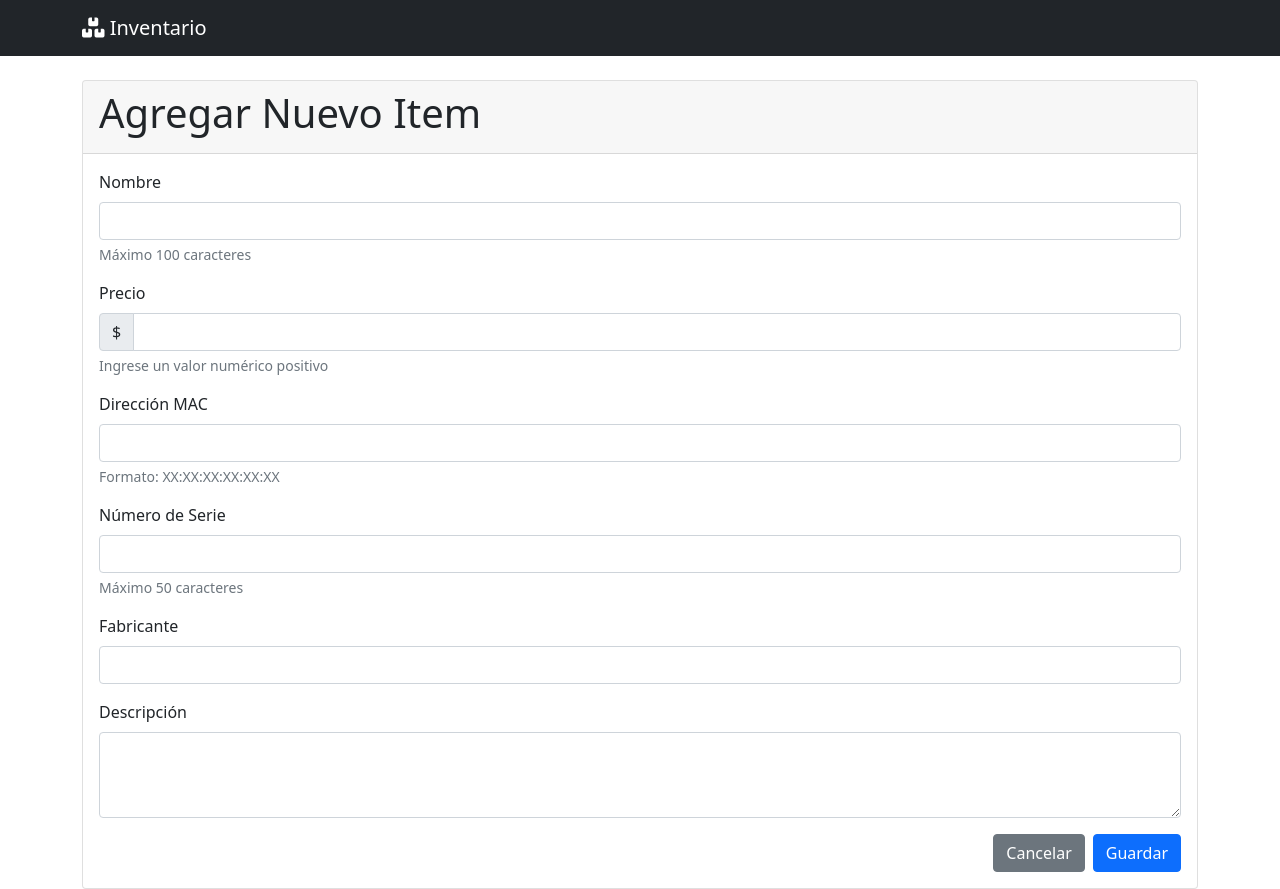
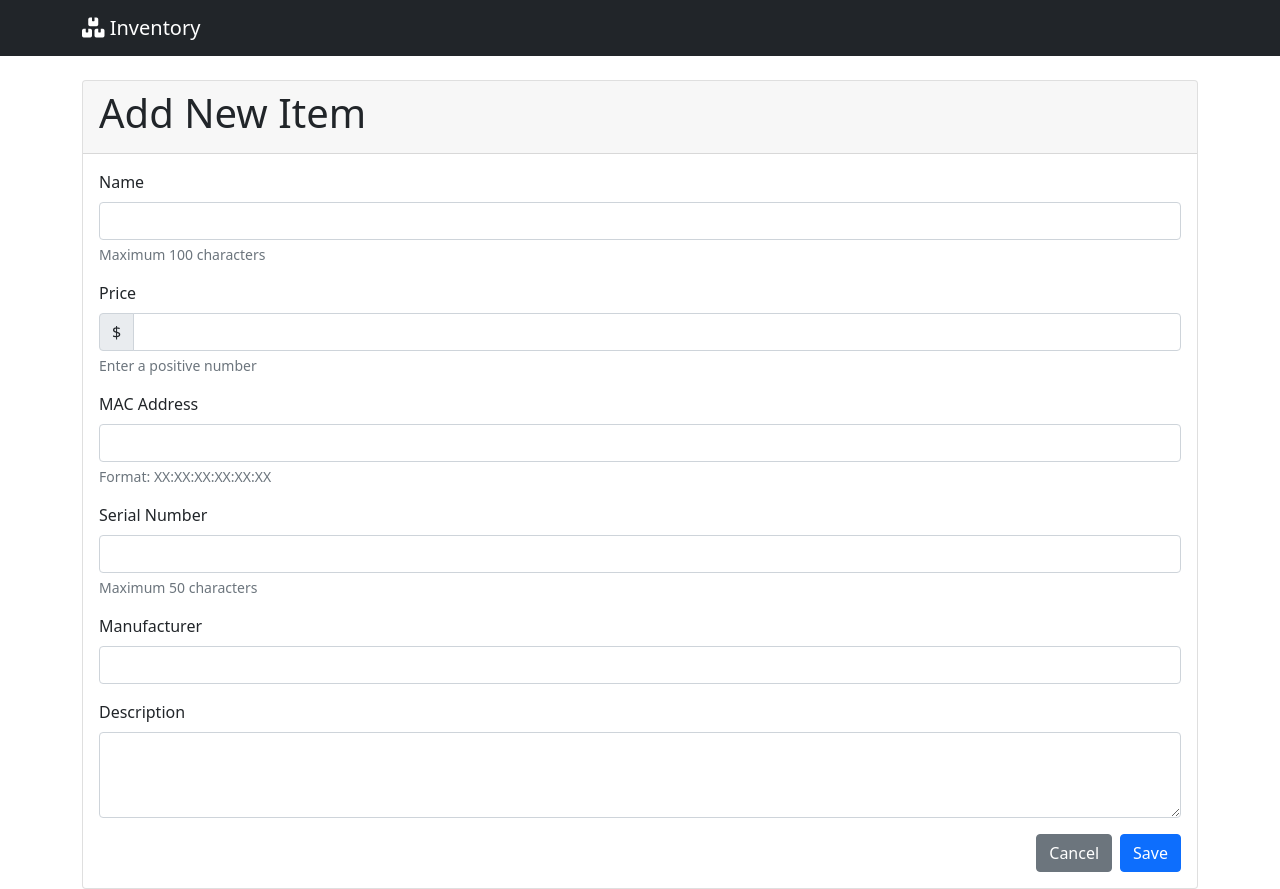
Before and after one commit to luisfelipedussan/flask-inventory-app, a Flask app: page /add in a window 1280 px wide. Run offline with Flask 2, Linux system fonts and the light colour scheme; some libraries are stand-ins or nearby versions.

Commit message:
English Version

```diff
--- a/app/routes/inventory.py
+++ b/app/routes/inventory.py
@@ -7,82 +7,107 @@ import re
 logger = logging.getLogger(__name__)
 
 def validate_mac_address(mac_address):
-    """Validar formato de dirección MAC"""
+    """
+    Validate MAC address format
+
+    Args:
+        mac_address (str): MAC address to validate
+
+    Returns:
+        bool: True if MAC address is valid, False otherwise
+    """
     pattern = r'^([0-9A-Fa-f]{2}[:-]){5}([0-9A-Fa-f]{2})$'
     return bool(re.match(pattern, mac_address))
 
 def validate_item(form_data):
-    """Validar todos los campos del formulario"""
+    """Validate form data for inventory item"""
     errors = []
 
-    # Validar nombre
+    # Validate name
     name = form_data.get('name', '').strip()
     if not name:
-        errors.append('El nombre es requerido')
+        errors.append('Name is required')
     elif len(name) > 100:
-        errors.append('El nombre no puede exceder 100 caracteres')
+        errors.append('Name cannot exceed 100 characters')
 
-    # Validar precio
+    # Validate price
     try:
         price = float(form_data.get('price', 0))
         if price <= 0:
-            errors.append('El precio debe ser mayor que 0')
+            errors.append('Price must be greater than 0')
     except (ValueError, TypeError):
-        errors.append('El precio debe ser un número válido (ejemplo: 99.99)')
+        errors.append('Price must be a valid number (example: 99.99)')
 
-    # Validar MAC address
+    # Validate MAC address
     mac_address = form_data.get('mac_address', '').strip()
     if not mac_address:
-        errors.append('La dirección MAC es requerida')
+        errors.append('MAC address is required')
     elif not validate_mac_address(mac_address):
-        errors.append('Formato de MAC inválido. Use el formato XX:XX:XX:XX:XX:XX')
+        errors.append('Invalid MAC format. Use format XX:XX:XX:XX:XX:XX')
 
-    # Validar número de serie
+    # Validate serial number
     serial = form_data.get('serial_number', '').strip()
     if not serial:
-        errors.append('El número de serie es requerido')
+        errors.append('Serial number is required')
     elif len(serial) > 50:
-        errors.append('El número de serie no puede exceder 50 caracteres')
+        errors.append('Serial number cannot exceed 50 characters')
 
-    # Validar fabricante
+    # Validate manufacturer
     manufacturer = form_data.get('manufacturer', '').strip()
     if not manufacturer:
-        errors.append('El fabricante es requerido')
+        errors.append('Manufacturer is required')
 
     return errors
 
 @app.route('/')
 def index():
+    """
+    Display inventory list
+
+    Returns:
+        template: Rendered index.html with list of all inventory items
+    """
     try:
         items = Inventory.query.all()
         logger.info(f"Retrieved {len(items)} items from database")
         return render_template('index.html', items=items)
     except Exception as e:
         logger.error(f"Error retrieving items: {str(e)}")
-        flash('Error al cargar los items del inventario', 'danger')
+        flash('Error loading inventory items', 'danger')
         return render_template('index.html', items=[])
 
 @app.route('/add', methods=['GET', 'POST'])
 def add():
+    """
+    Add new inventory item
+
+    GET: Display add item form
+    POST: Process form submission and add item to database
+
+    Returns:
+        GET: template: Rendered add.html form
+        POST: redirect: To index page on success
+              template: Back to form with errors on failure
+    """
     if request.method == 'POST':
         try:
-            # Validar datos
+            # Validate data
             errors = validate_item(request.form)
             if errors:
                 for error in errors:
                     flash(error, 'danger')
                 return render_template('add.html', item=request.form), 400
 
-            # Verificar si MAC o serial ya existen
+            # Check if MAC or serial already exist
             if Inventory.query.filter_by(mac_address=request.form['mac_address']).first():
-                flash('Esta dirección MAC ya existe en el sistema', 'danger')
+                flash('This MAC address already exists in the system', 'danger')
                 return render_template('add.html', item=request.form), 400
 
             if Inventory.query.filter_by(serial_number=request.form['serial_number']).first():
-                flash('Este número de serie ya existe en el sistema', 'danger')
+                flash('This serial number already exists in the system', 'danger')
                 return render_template('add.html', item=request.form), 400
 
-            # Crear nuevo item
+            # Create new item
             item = Inventory(
                 name=request.form['name'],
                 price=float(request.form['price']),
@@ -93,13 +118,13 @@ def add():
             )
             db.session.add(item)
             db.session.commit()
-            flash('Item agregado exitosamente', 'success')
+            flash('Item added successfully', 'success')
             return redirect(url_for('index'))
 
         except Exception as e:
             logger.error(f"Error adding item: {str(e)}")
             db.session.rollback()
-            flash('Error al agregar el item', 'danger')
+            flash('Error adding item', 'danger')
             return render_template('add.html', item=request.form), 500
 
     return render_template('add.html')
--- a/app/templates/add.html
+++ b/app/templates/add.html
@@ -4,45 +4,45 @@
 {% block content %}
 <div class="card">
     <div class="card-header">
-        <h1>Agregar Nuevo Item</h1>
+        <h1>Add New Item</h1>
     </div>
     <div class="card-body">
         <form method="POST" class="needs-validation" novalidate>
-            {{ render_field('name', 'Nombre', required=True,
-                          help_text='Máximo 100 caracteres') }}
+            {{ render_field('name', 'Name', required=True,
+                          help_text='Maximum 100 characters') }}
 
-            {{ render_field('price', 'Precio', type='number', required=True,
+            {{ render_field('price', 'Price', type='number', required=True,
                           min="0.01", step="0.01",
-                          help_text='Ingrese un valor numérico positivo') }}
+                          help_text='Enter a positive number') }}
 
-            {{ render_field('mac_address', 'Dirección MAC', required=True,
+            {{ render_field('mac_address', 'MAC Address', required=True,
                           pattern="^([0-9A-Fa-f]{2}[:-]){5}([0-9A-Fa-f]{2})$",
-                          help_text="Formato: XX:XX:XX:XX:XX:XX") }}
+                          help_text="Format: XX:XX:XX:XX:XX:XX") }}
 
-            {{ render_field('serial_number', 'Número de Serie', required=True,
-                          help_text='Máximo 50 caracteres') }}
+            {{ render_field('serial_number', 'Serial Number', required=True,
+                          help_text='Maximum 50 characters') }}
 
-            {{ render_field('manufacturer', 'Fabricante', required=True) }}
+            {{ render_field('manufacturer', 'Manufacturer', required=True) }}
 
-            {{ render_field('description', 'Descripción', type='textarea') }}
+            {{ render_field('description', 'Description', type='textarea') }}
 
             <div class="d-grid gap-2 d-md-flex justify-content-md-end">
-                <a href="{{ url_for('index') }}" class="btn btn-secondary">Cancelar</a>
-                <button type="submit" class="btn btn-primary">Guardar</button>
+                <a href="{{ url_for('index') }}" class="btn btn-secondary">Cancel</a>
+                <button type="submit" class="btn btn-primary">Save</button>
             </div>
         </form>
     </div>
 </div>
 
 <script>
-// Ejemplo de JavaScript para la validación del formulario Bootstrap
+// Example of JavaScript for Bootstrap form validation
 (function () {
     'use strict'
 
-    // Obtener todos los formularios a los que queremos aplicar estilos de validación de Bootstrap personalizados
+    // Fetch all forms we want to apply custom Bootstrap validation styles to
     var forms = document.querySelectorAll('.needs-validation')
 
-    // Bucle sobre ellos y evitar el envío
+    // Loop over them and prevent submission
     Array.prototype.slice.call(forms)
         .forEach(function (form) {
             form.addEventListener('submit', function (event) {
@@ -56,24 +56,24 @@
         })
 })()
 
-// Validación personalizada para el precio
+// Custom validation for price
 document.getElementById('price').addEventListener('input', function(e) {
     const value = parseFloat(e.target.value);
     if (isNaN(value)) {
-        e.target.setCustomValidity('Por favor ingrese un número válido');
+        e.target.setCustomValidity('Please enter a valid number');
     } else if (value <= 0) {
-        e.target.setCustomValidity('El precio debe ser mayor que 0');
+        e.target.setCustomValidity('Price must be greater than 0');
     } else {
         e.target.setCustomValidity('');
     }
 });
 
-// Validación personalizada para la dirección MAC
+// Custom validation for MAC address
 document.getElementById('mac_address').addEventListener('input', function(e) {
     const value = e.target.value;
     const pattern = /^([0-9A-Fa-f]{2}[:-]){5}([0-9A-Fa-f]{2})$/;
     if (!pattern.test(value)) {
-        e.target.setCustomValidity('Formato inválido. Use XX:XX:XX:XX:XX:XX');
+        e.target.setCustomValidity('Invalid format. Use XX:XX:XX:XX:XX:XX');
     } else {
         e.target.setCustomValidity('');
     }
--- a/app/templates/base.html
+++ b/app/templates/base.html
@@ -1,21 +1,21 @@
 {% from 'macros.html' import render_flash_messages %}
 
 <!DOCTYPE html>
-<html lang="es">
+<html lang="en">
 <head>
     <meta charset="UTF-8">
     <meta name="viewport" content="width=device-width, initial-scale=1.0">
-    <title>Sistema de Inventario</title>
+    <title>Inventory System</title>
     <!-- Bootstrap CSS -->
     <link href="https://cdn.jsdelivr.net/npm/bootstrap@5.1.3/dist/css/bootstrap.min.css" rel="stylesheet">
-    <!-- Font Awesome para iconos -->
+    <!-- Font Awesome icons -->
     <link href="https://cdnjs.cloudflare.com/ajax/libs/font-awesome/6.0.0/css/all.min.css" rel="stylesheet">
 </head>
 <body>
     <nav class="navbar navbar-expand-lg navbar-dark bg-dark">
         <div class="container">
             <a class="navbar-brand" href="{{ url_for('index') }}">
-                <i class="fas fa-boxes"></i> Inventario
+                <i class="fas fa-boxes"></i> Inventory
             </a>
             <button class="navbar-toggler" type="button" data-bs-toggle="collapse" data-bs-target="#navbarNav">
                 <span class="navbar-toggler-icon"></span>
@@ -24,7 +24,7 @@
                 <ul class="navbar-nav">
                     <li class="nav-item">
                         <a class="nav-link" href="{{ url_for('add') }}">
-                            <i class="fas fa-plus"></i> Agregar Item
+                            <i class="fas fa-plus"></i> Add Item
                         </a>
                     </li>
                 </ul>
--- a/app/templates/macros.html
+++ b/app/templates/macros.html
@@ -1,4 +1,19 @@
 {% macro render_field(field, label='', type='text', required=False, pattern='', value='', help_text='', min='', max='', step='') %}
+    {#
+    Renders a form field with Bootstrap styling and validation
+
+    Args:
+        field: Field name
+        label: Field label
+        type: Input type (text, number, textarea)
+        required: If field is required
+        pattern: Regex pattern for validation
+        value: Default value
+        help_text: Helper text below field
+        min: Minimum value for number inputs
+        max: Maximum value for number inputs
+        step: Step value for number inputs
+    #}
     <div class="mb-3">
         <label for="{{ field }}" class="form-label">{{ label }}</label>
         {% if type == 'textarea' %}
@@ -23,9 +38,9 @@
         {% endif %}
         <div class="invalid-feedback">
             {% if type == 'number' %}
-                Por favor ingrese un número válido
+                Please enter a valid number
             {% else %}
-                Por favor complete este campo correctamente
+                Please complete this field correctly
             {% endif %}
         </div>
     </div>
```
Also changed, not shown: app/__init__.py (+14 -13 lines), app/models/inventory.py (+15 -0 lines), app/templates/edit.html (+10 -10 lines), app/templates/index.html (+13 -13 lines), README.md, 1 other file.
